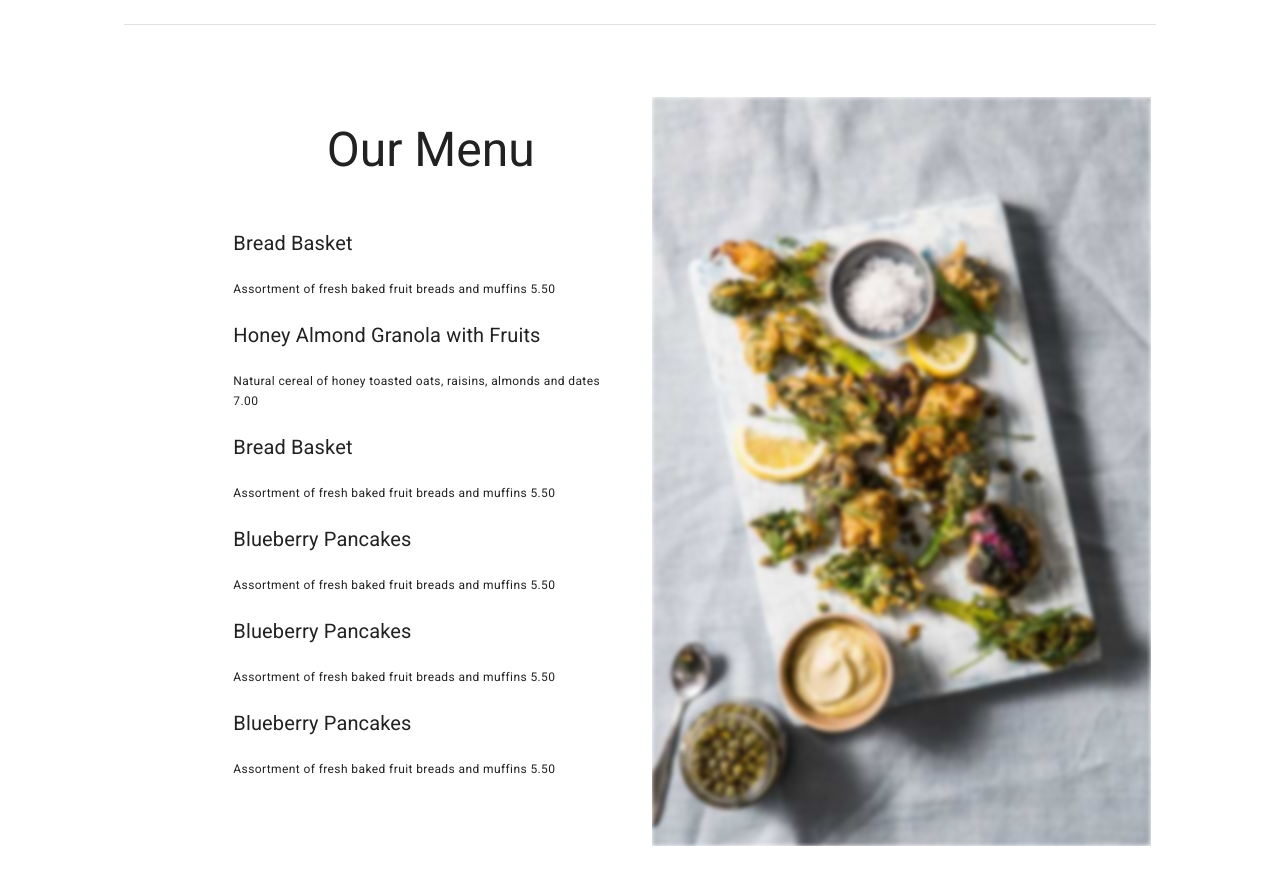
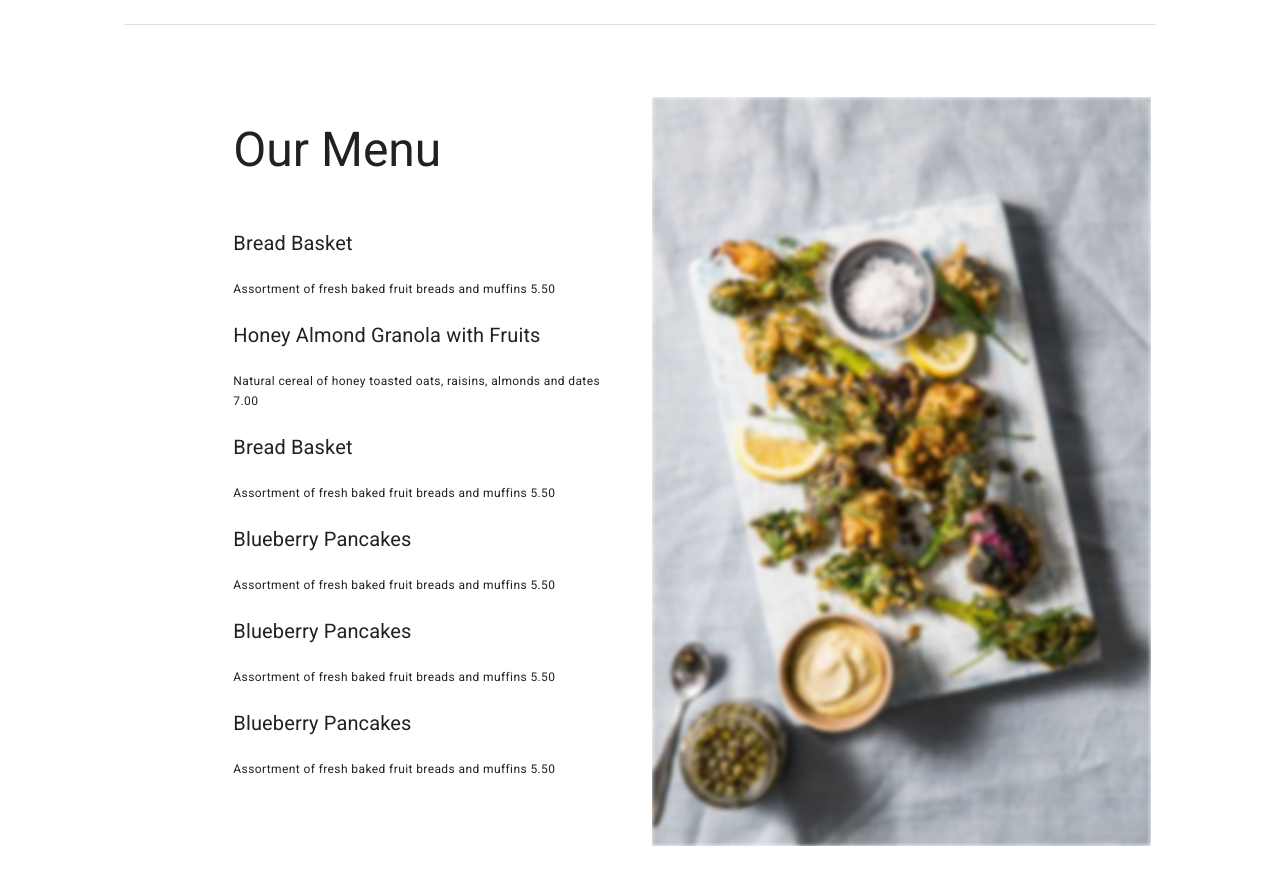
Before and after one commit to OwaisAtVidyaMantra/Dashboard, a Vue app: page /#/about in a window 1280 px wide. Shown: the part 800-1685 px from the top of the page. Built offline with nearby package versions, Linux system fonts and the light colour scheme.

Commit message:
Left aligned -our menu title

```diff
--- a/src/views/About.vue
+++ b/src/views/About.vue
@@ -50,7 +50,7 @@
 
       <v-row>
         <v-col offset-lg="2" lg="4" md="6" cols="12" class="pt-10">
-          <h3 class="text-center text-h3 mb-12">Our Menu</h3>
+          <h3 class="text-center text-h3 mb-12 text-lg-left">Our Menu</h3>
           <div>
             <p class="text-h4 text-lg-left text-center" style="font-size: 20px !important">
               Bread Basket
```
Also changed, not shown: 1 other file (tests, documents, lock files or other folders).
